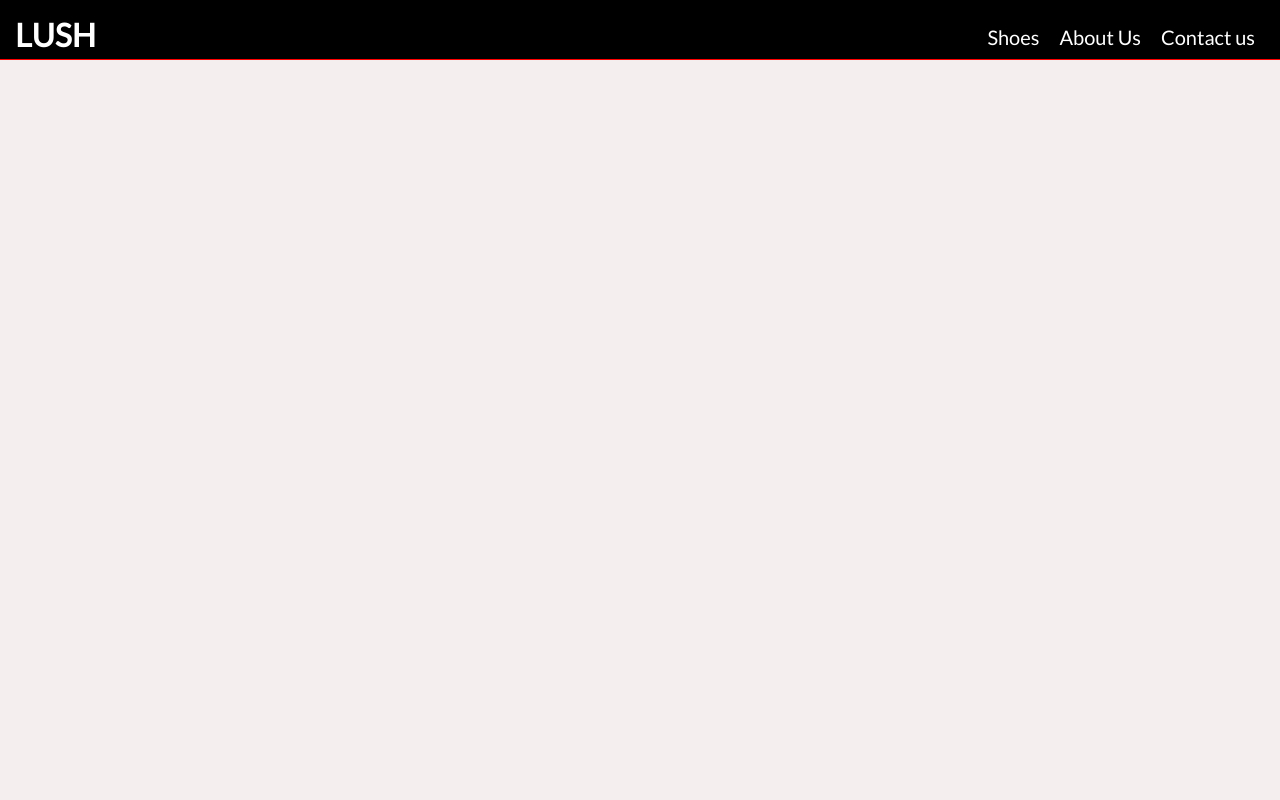
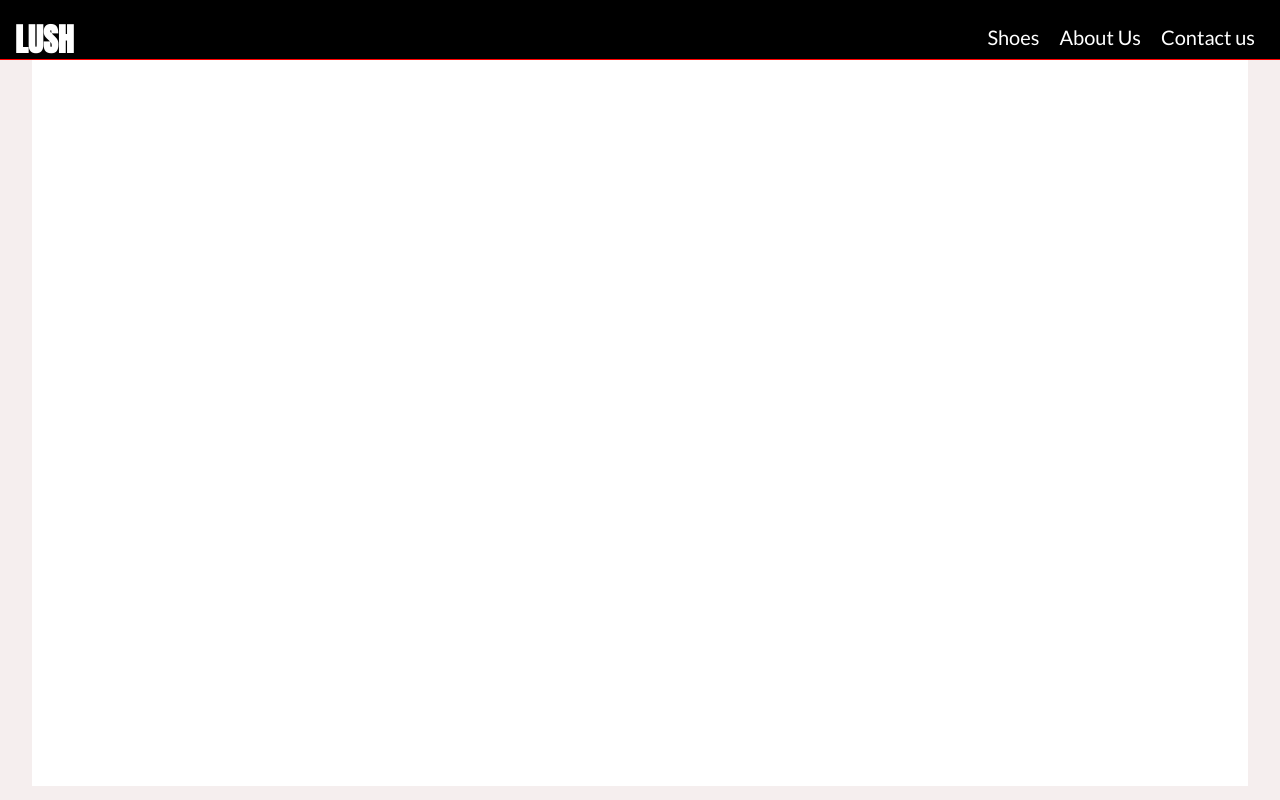
Before and after one commit to kdfemi/lush, a website: page views/index.html in a window 1280 px wide. Drawn offline with Linux system fonts and the light colour scheme.

Commit message:
added content to page

```diff
--- a/views/assets/style.css
+++ b/views/assets/style.css
@@ -2,6 +2,7 @@
     font-family: 'Lato', sans-serif;
     padding: 0;
     margin: 0;
+    outline: none;
     box-sizing: border-box;
 }
 #main-container{
@@ -18,11 +19,13 @@
     color: white;
     border-bottom: 1px solid red;
     padding: 15px;
+
 }
 h2#logo{
     font-size: 32px;
     flex: 1;
-    font-family: 'Anton', sans-serif';
+    font-family: 'Anton' , sans-serif;
+    cursor: default;
 }
 .menu{
     display: flex;
@@ -31,5 +34,18 @@ h2#logo{
     list-style-type: none;
     margin: 10px;
     font-size: 20px;
+    cursor: default;
 
 }
+#content{
+    width: 95vw;
+    height: 90.7%;
+    background-color:white;
+    margin: 0 auto;
+    padding: 30px;
+    display: flex;
+}
+
+@media screen and (max-width:479px){
+
+}
--- a/views/index.html
+++ b/views/index.html
@@ -20,7 +20,8 @@
                 <li>Contact us</li>
             </ul>
         </nav>
-        <div id="welcome message">
+        <div id="content">
+            <div id="shoe-1" class="shoe"></div>
 
         </div>
     </div>
```
